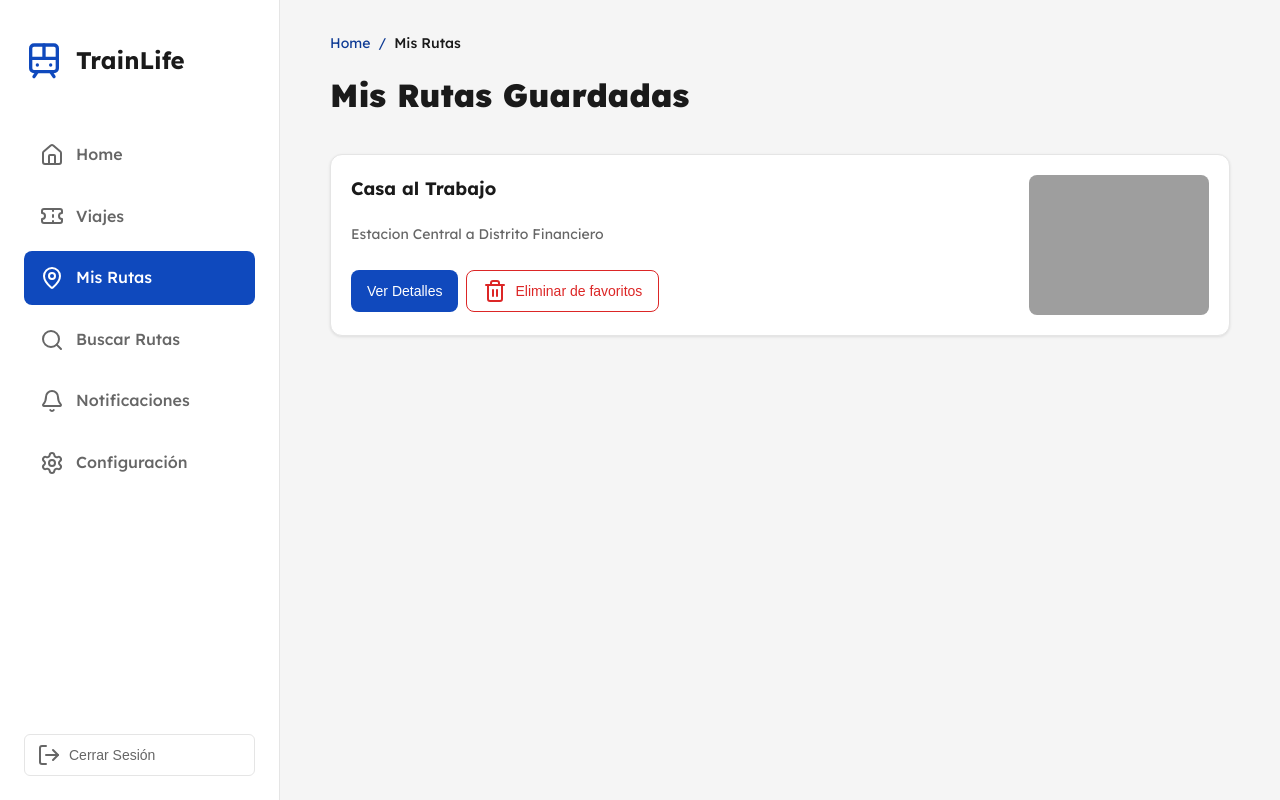
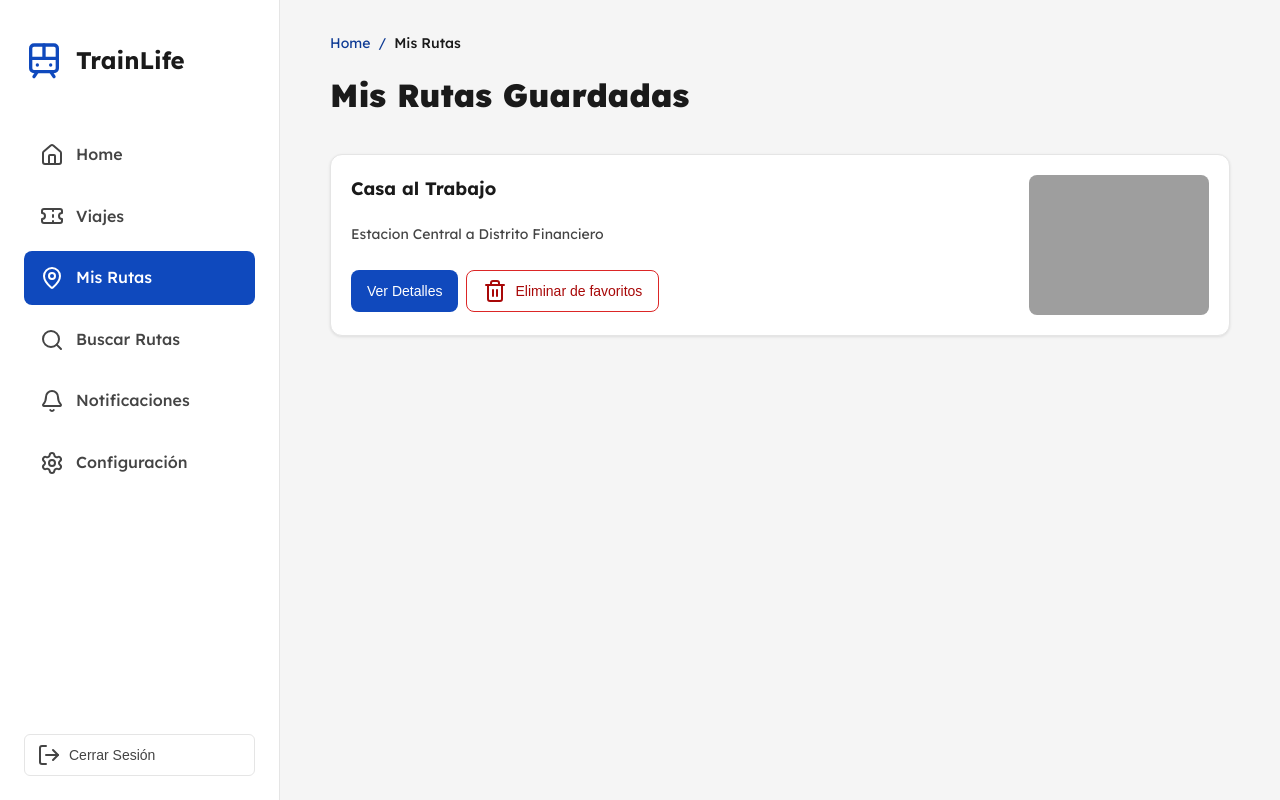
Before and after one commit to diego-vazquez-morales/TrainLife, a Django app: template trainLife/templates/MisRutas.html in a window 1280 px wide. Run offline with Django 5.2, Linux system fonts and the light colour scheme; the template is opened without the code that fills it: values that come from a table or form of the project are taken from there, others are empty; data comes from the database, SQL or seed files in the repository; grey boxes are pictures that could not be loaded.

Commit message:
misRutas html/css/js modificado para accesibilidad

```diff
--- a/trainLife/static/styles/misRutas.css
+++ b/trainLife/static/styles/misRutas.css
@@ -75,7 +75,7 @@ body {
     gap: 0.75rem;
     padding: 0.875rem 1rem;
     border-radius: 0.5rem;
-    color: #666666;
+    color: #444444;
     text-decoration: none;
     font-weight: 500;
     transition: all 0.2s;
@@ -133,7 +133,7 @@ body {
     background: none;
     border: 1px solid #e5e5e5;
     border-radius: 0.375rem;
-    color: #666666;
+    color: #444444;
     font-size: 0.875rem;
     cursor: pointer;
     transition: all 0.2s;
@@ -265,7 +265,7 @@ body {
 
 .route-subtitle {
     font-size: 14px;
-    color: #666666;
+    color: #444444;
 }
 
 .route-actions {
@@ -319,7 +319,7 @@ body {
 
 .btn-delete {
     background-color: #ffffff;
-    color: #dc2626;
+    color: #a80808;
     border: 1px solid #dc2626;
 }
 
@@ -373,7 +373,7 @@ body {
 }
 
 .transfers-label {
-    color: #666666;
+    color: #444444;
 }
 
 .transfers-count {
@@ -422,7 +422,7 @@ body {
 
 .info-label {
     font-size: 13px;
-    color: #666666;
+    color: #444444;
 }
 
 .info-value {
@@ -440,7 +440,7 @@ body {
 
 .image-label {
     font-size: 13px;
-    color: #666666;
+    color: #444444;
 }
 
 .line-route-image {
--- a/trainLife/templates/MisRutas.html
+++ b/trainLife/templates/MisRutas.html
@@ -110,10 +110,11 @@
 
                         <div class="route-details" id="route-{{ ruta.id }}-details" style="display: none;" role="region"
                             aria-label="Detalles de la ruta {{ ruta.nombre }}">
-                            <div class="transfers-badge" role="note" aria-label="Número de trayectos">
+                            <div class="transfers-badge" role="note" aria-label="Número de trayectos: {{ ruta.trayectos.count }}">
                                 <span class="transfers-label">Trayectos:</span>
-                                <span class="transfers-count" aria-label="{{ ruta.trayectos.count }} trayectos">{{ ruta.trayectos.count }}</span>
+                                <span class="transfers-count">{{ ruta.trayectos.count }}</span>
                             </div>
+
 
                             {% for trayecto in ruta.trayectos.all %}
                             <div class="line-section" role="region" aria-labelledby="line-{{ trayecto.id }}-title">
```
